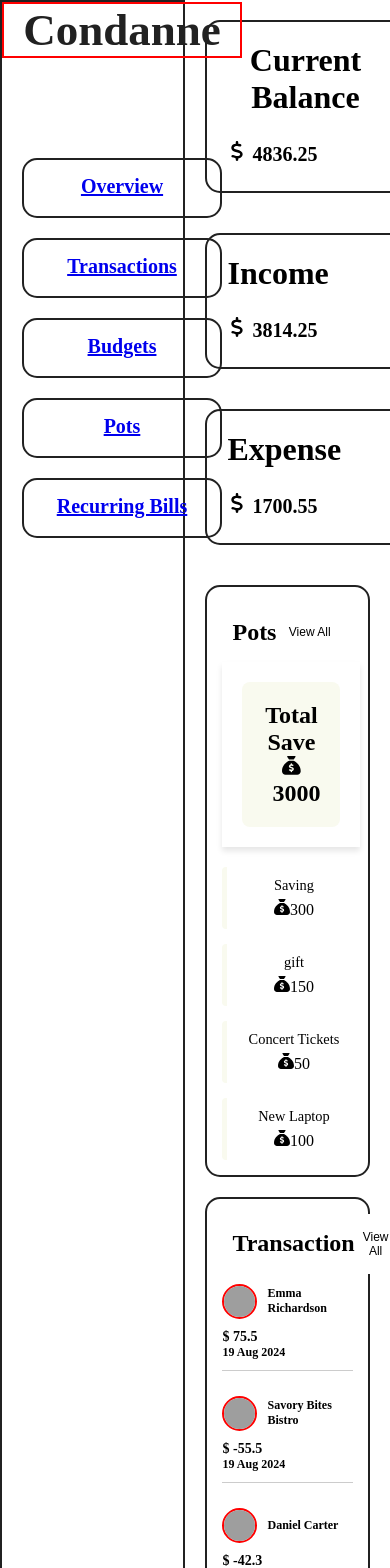
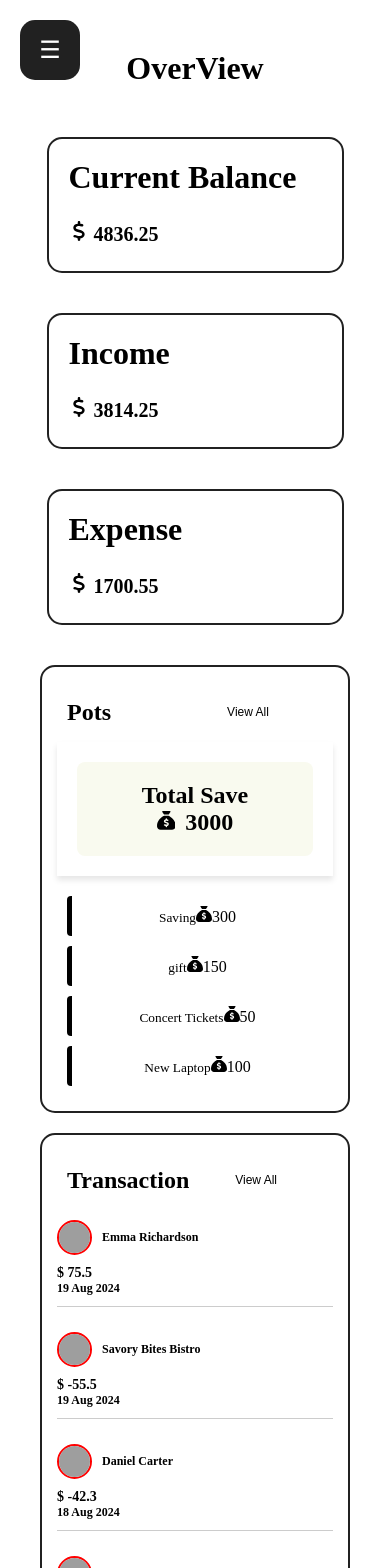
Before and after one commit to Correa95/Personal-Finance-Application, a React (Vite) app in the folder Personal-Budgets/: page / in a window 390 px wide. Shown: the top 1568 px of the page. Built offline with nearby package versions, Linux system fonts and the light colour scheme; grey boxes are pictures that could not be loaded.

Commit message:
added the hamburger menu for responsiveness

```diff
--- a/Personal-Budgets/src/App.css
+++ b/Personal-Budgets/src/App.css
@@ -3,6 +3,7 @@
   padding: 0;
   box-sizing: border-box;
 }
+
 :root {
   --primary-color: #f9faef;
   --secondary-color: #fff;
@@ -13,13 +14,10 @@
   --holiday-color: #826cb0;
   --laptop-color: #f2cdac;
 }
-.title {
-  display: flex;
-  justify-content: center;
-  align-items: center;
-}
+
 .app {
   display: flex;
+  position: relative;
 }
 
 .side {
@@ -35,27 +33,62 @@
   align-items: center;
   overflow: auto;
 }
-/* Responsive styling */
-/* @media (max-width: 768px) {
+
+.overViewHeader {
+  margin: 30px;
+}
+
+/* Hamburger Menu */
+.hamburger {
+  width: 60px;
+  display: none;
+  position: absolute;
+  top: 20px;
+  left: 20px;
+  z-index: 1100;
+  font-size: 24px;
+  background: var(--text-color);
+  border: none;
+  cursor: pointer;
+  color: var(--secondary-color);
+}
+
+.overlay {
+  position: fixed;
+  top: 0;
+  left: 0;
+  width: 100%;
+  height: 100%;
+  background: rgba(0, 0, 0, 0.5);
+  z-index: 1000;
+}
+
+/* Responsive Styling */
+@media (max-width: 768px) {
   .hamburger {
     display: block;
   }
+  .overViewHeader {
+    display: flex;
+    justify-content: center;
+    align-items: center;
+  }
 
-  .navigation {
+  .side {
     position: fixed;
     top: 0;
     left: 0;
     height: 100%;
-    background-color: white;
     transform: translateX(-100%);
     z-index: 1000;
   }
 
-  .navigation.show {
+  .side.open {
     transform: translateX(0);
   }
 
-  .mainContent {
-    margin-left: 0;
+  .main {
+    width: 100%;
+    padding: 20px;
   }
-} */
+}
--- a/Personal-Budgets/src/App.jsx
+++ b/Personal-Budgets/src/App.jsx
@@ -1,3 +1,4 @@
+import { useState } from "react";
 import { Routes, Route } from "react-router-dom";
 import SideBar from "./Components/SideBar";
 import OverView from "./Components/OverView";
@@ -6,14 +7,30 @@ import Budgets from "./Components/Budgets";
 import Pots from "./Components/Pots";
 import RecurringBills from "./Components/RecurringBills";
 import "./App.css";
+
 function App() {
+  const [isSidebarOpen, setIsSidebarOpen] = useState(false);
+
+  const handleToggleSidebar = () => {
+    setIsSidebarOpen((prev) => !prev);
+  };
+
   return (
     <div className="app">
-      <aside className="side">
+      <button
+        className="hamburger"
+        onClick={handleToggleSidebar}
+        aria-label="Toggle menu"
+      >
+        ☰
+      </button>
+
+      <aside className={`side ${isSidebarOpen ? "open" : ""}`}>
         <SideBar />
       </aside>
 
       <main className="main">
+        <h1 className="overViewHeader">OverView</h1>
         <Routes>
           <Route path="/" element={<OverView />} />
           <Route path="/transaction" element={<Transactions />} />
@@ -22,6 +39,11 @@ function App() {
           <Route path="/recurringBill" element={<RecurringBills />} />
         </Routes>
       </main>
+
+      {/* Overlay for closing the sidebar */}
+      {isSidebarOpen && (
+        <div className="overlay" onClick={handleToggleSidebar}></div>
+      )}
     </div>
   );
 }
--- a/Personal-Budgets/src/Components/Card1.css
+++ b/Personal-Budgets/src/Components/Card1.css
@@ -34,9 +34,6 @@
 
 .expenditureContainer {
   display: flex;
-  flex-wrap: wrap;
-  justify-content: space-between;
-  gap: 10px;
 }
 
 .totalSave {
@@ -60,7 +57,6 @@ h3 span {
 }
 
 .expenditure {
-  display: grid;
   grid-template-columns: repeat(auto-fit, minmax(200px, 1fr));
   grid-template-rows: 2;
   gap: 10px;
@@ -74,10 +70,10 @@ h3 span {
   padding: 10px;
   text-align: center;
   border-left: 5px solid;
+  margin: 10px;
   border-radius: 4px;
 }
 
-/* Transaction Section */
 .transaction {
   background-color: var(--secondary-color);
   border-radius: 15px;
@@ -138,7 +134,9 @@ h5 {
   }
 
   .expenditure {
-    grid-template-columns: repeat(2, 1fr);
+    flex-direction: column;
+    align-items: flex-start;
+    gap: 10px;
   }
 
   .transaction {
--- a/Personal-Budgets/src/Components/Pots.css
+++ b/Personal-Budgets/src/Components/Pots.css
@@ -39,7 +39,7 @@ h3 span {
   margin-left: 10px;
 }
 
-.expenditure {
+.expense {
   display: flex;
   flex-wrap: wrap;
   justify-content: center;
@@ -47,10 +47,10 @@ h3 span {
   gap: 15px;
 }
 
-.saving,
-.gift,
-.laptop,
-.concert {
+.sav,
+.gif,
+.lap,
+.party {
   background-color: var(--secondary-color);
   padding: 10px;
   text-align: center;
@@ -60,17 +60,17 @@ h3 span {
   max-width: calc(50% - 20px);
 }
 
-.saving small,
-.gift small,
-.laptop small,
-.concert small {
+.sav small,
+.gif small,
+.lap small,
+.party small {
   display: block;
   margin-bottom: 5px;
   font-size: 0.9rem;
 }
 
 @media (max-width: 768px) {
-  .expenditureCon {
+  .expenditureTain {
     flex-direction: column;
     gap: 10px;
   }
@@ -79,10 +79,10 @@ h3 span {
     flex: 1 1 100%;
   }
 
-  .saving,
-  .gift,
-  .laptop,
-  .concert {
+  .sav,
+  .gif,
+  .lap,
+  .party {
     flex: 1 1 100%;
     max-width: 100%;
   }
@@ -97,10 +97,10 @@ h3 span {
     padding: 30px;
   }
 
-  .saving,
-  .gift,
-  .laptop,
-  .concert {
+  .sav,
+  .gif,
+  .lap,
+  .party {
     flex: 1 1 calc(25% - 20px);
     max-width: calc(25% - 20px);
   }
--- a/Personal-Budgets/src/Components/Pots.jsx
+++ b/Personal-Budgets/src/Components/Pots.jsx
@@ -7,7 +7,7 @@ function Pots() {
     <div className="pots">
       <h1 className="title">Pots</h1>
 
-      <div className="expenditureCon">
+      <div className="expenditureTain">
         <div className="totalSave">
           <div className="total">
             <h1>Total Save</h1>
@@ -17,23 +17,23 @@ function Pots() {
             </h3>
           </div>
         </div>
-        <div className="expenditure">
-          <div className="saving">
+        <div className="expense">
+          <div className="sav">
             <small>Saving</small>
             <FaSackDollar />
             <span>300</span>
           </div>
-          <div className="gift">
+          <div className="gif">
             <small>gift</small>
             <FaSackDollar />
             <span>150</span>
           </div>
-          <div className="concert">
+          <div className="party">
             <small>Concert Tickets</small>
             <FaSackDollar />
             <span>50</span>
           </div>
-          <div className="laptop">
+          <div className="lap">
             <small>New Laptop</small>
             <FaSackDollar />
             <span>100</span>
--- a/Personal-Budgets/src/Components/SideBar.css
+++ b/Personal-Budgets/src/Components/SideBar.css
@@ -4,6 +4,9 @@
 }
 .logoContainer {
   border: 2px solid red;
+  width: 100%;
+  display: flex;
+  justify-content: center;
 }
 
 .logo {
```
